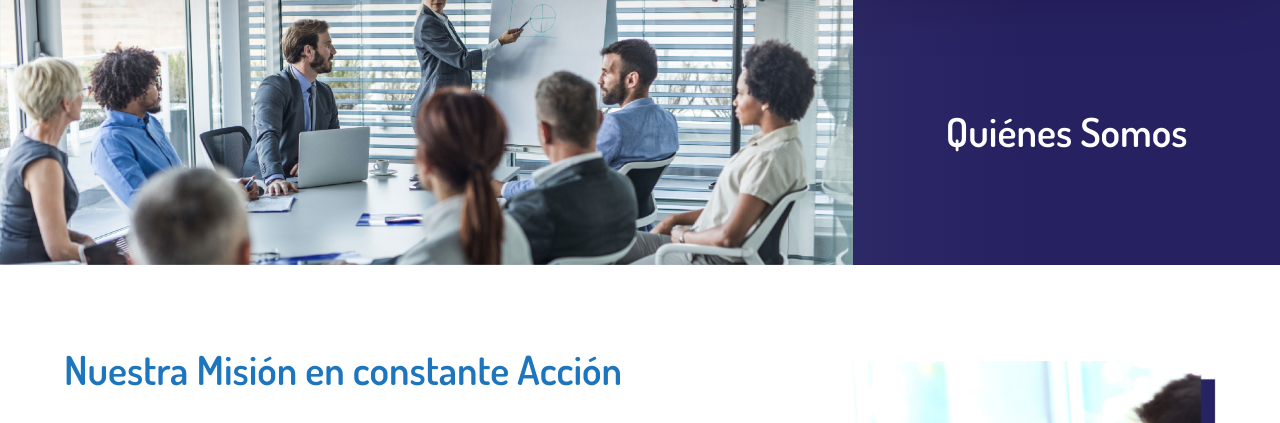
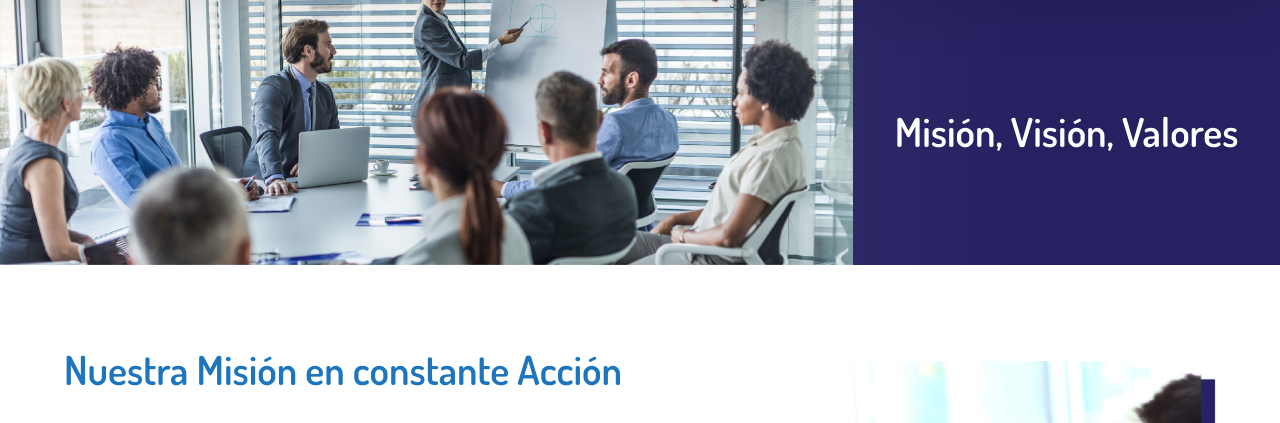
Before and after one commit to fervillalbag/doteject, a website: page metas.html in a window 1280 px wide. Shown: the part 99-522 px from the top of the page. Drawn offline with Linux system fonts and the light colour scheme.

Commit message:
Corrigiendo banner de quienes-somos

```diff
--- a/metas.html
+++ b/metas.html
@@ -100,7 +100,7 @@
          <img src="./images/header-about.jpg" alt="" class="about-header__image">
       </div>
       <div class="about-header__info">
-         <h2 class="about-header__title">Quiénes Somos</h2>
+         <h2 class="about-header__title">Misión, Visión, Valores</h2>
       </div>
    </header>
 
```
